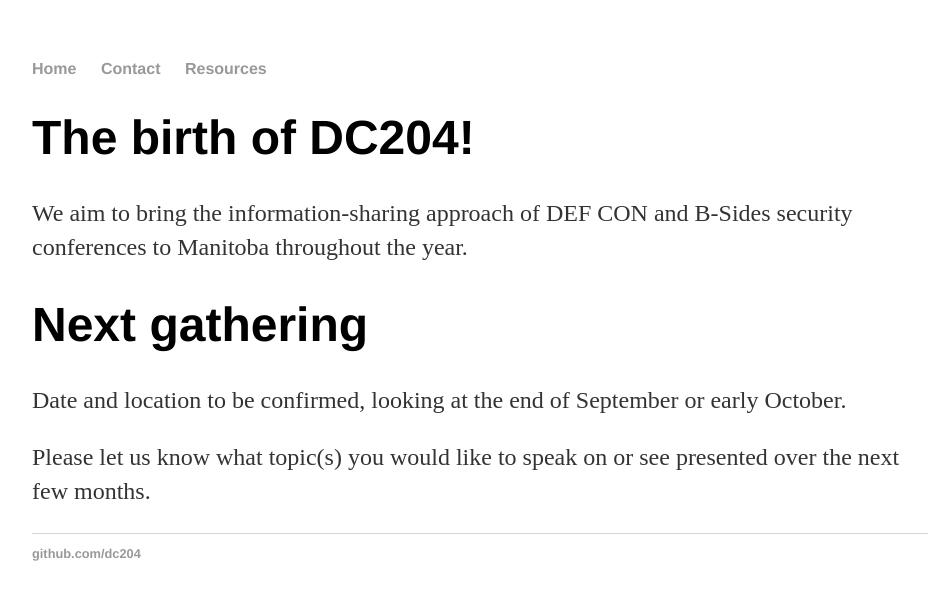
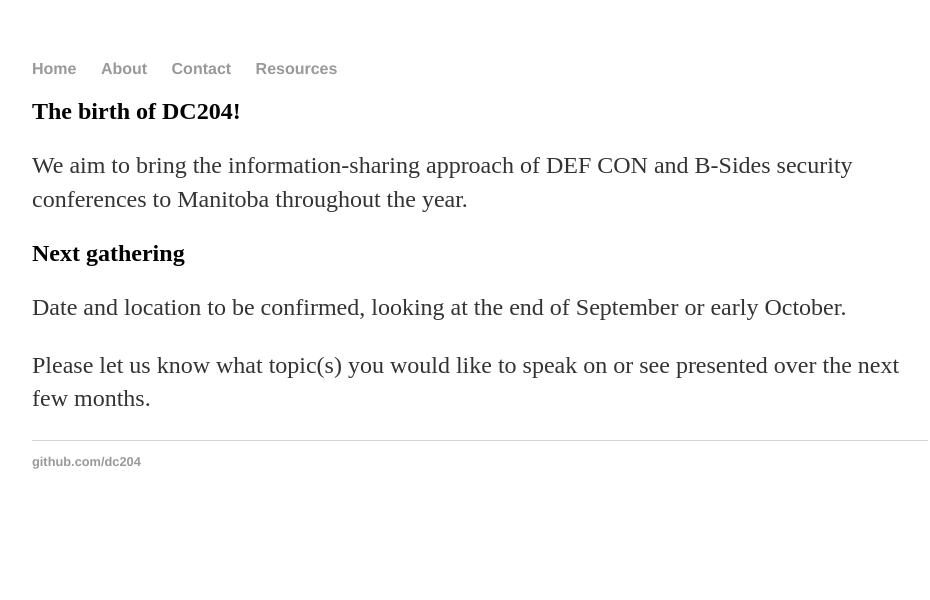
Before and after one commit to dc204/dc204.github.io, a Jekyll site: the page built from index.html, in a window 1280 px wide. Shown: the top 600 px of the page, without its empty margins (160-1090 px from the left). Built offline with Jekyll 4.4.1, drawn with Linux system fonts in a browser that asks for light colours.

Commit message:
Update index.html to use Jekyll default layout

```diff
--- a/index.html
+++ b/index.html
@@ -1,36 +1,13 @@
-<!DOCTYPE html>
-<html>
-	<head>
-		<title>DC204</title>
-		<!-- link to main stylesheet -->
-		<link rel="stylesheet" type="text/css" href="/css/main.css">
-	</head>
-	<body>
-		<nav>
-    		<ul>
-        		<li><a href="/">Home</a></li>
-	        	<li><a href="/about">Contact</a></li>
-        		<li><a href="/resources">Resources</a></li>
-    		</ul>
-		</nav>
-		<div class="container">
+---
+layout: default
+title: DC204, DEF CON Group for Manitoba
+---
 <div class="intro">
-        		<h1>The birth of DC204!</h1>
+	<h2>The birth of DC204!</h2>
 	<p>We aim to bring the information-sharing approach of DEF CON and B-Sides security conferences to Manitoba throughout the year.</p>
 </div><!-- /.intro -->
-		</div><!-- /.container -->
-		<div class="container">
 <div class="upcoming">
-        		<h1>Next gathering</h1>
+        <h2>Next gathering</h2>
 	<p>Date and location to be confirmed, looking at the end of September or early October.</p>
 	<p>Please let us know what topic(s) you would like to speak on or see presented over the next few months.</p>
 </div><!-- /.upcoming -->
-		</div><!-- /.container -->
-		<footer>
-    		<ul>
-        		<!-- <li><a href="mailto:info@dc204.ca">email</a></li> -->
-        		<li><a href="https://github.com/dc204">github.com/dc204</a></li>
-			</ul>
-		</footer>
-	</body>
-</html>
```
Lines whose indentation alone changed are shown as unchanged.
